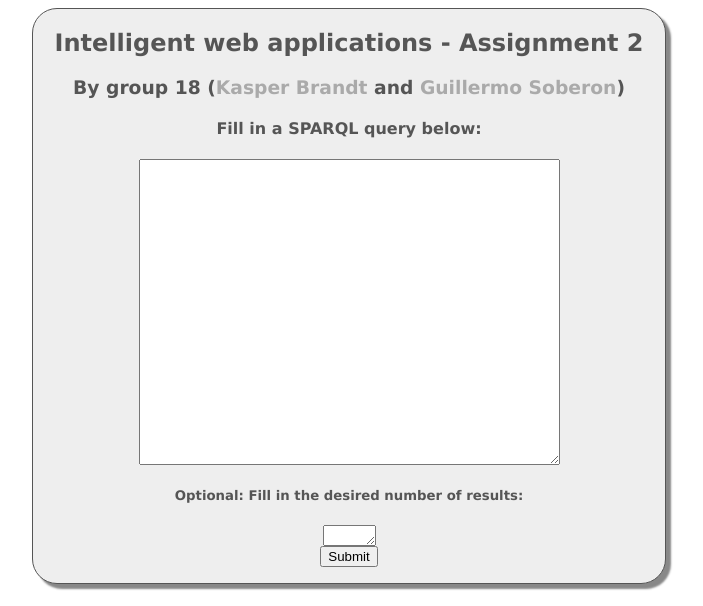
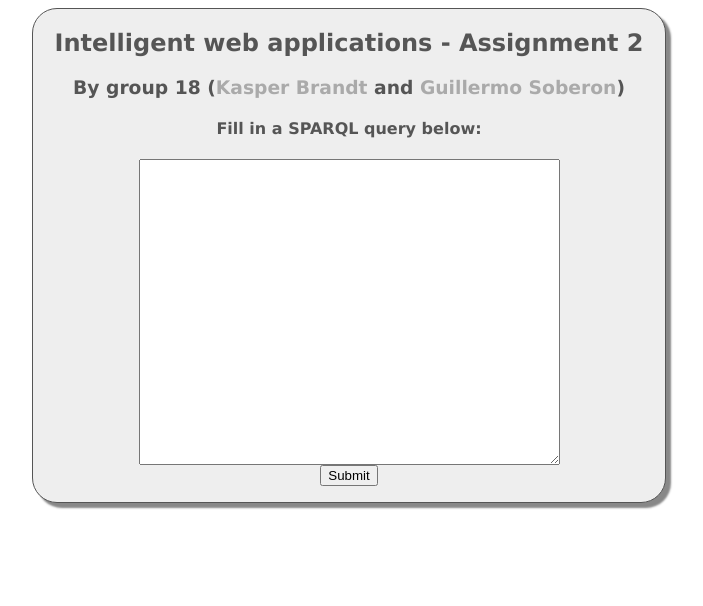
Before and after one commit to guillelmo/iwa2, a plain HTML site: page index.html in a window 1280 px wide. Shown: the whole page, without its empty margins (291-994 px from the left). Drawn offline with Linux system fonts and the light colour scheme.

Commit message:
Deleted 'rows' input in index form

```diff
--- a/index.html
+++ b/index.html
@@ -15,10 +15,6 @@
 					<div>
 						<textarea id="query" name="content" rows="20" cols="50"></textarea>
 					</div>
-			<h5>Optional: Fill in the desired number of results:</h5>
-					<div>
-						<textarea id="amount" name="amount" rows="1" cols="4"></textarea>
-					</div>
 					<div>
 						<input type="submit" value="Submit">
 					</div>
```
